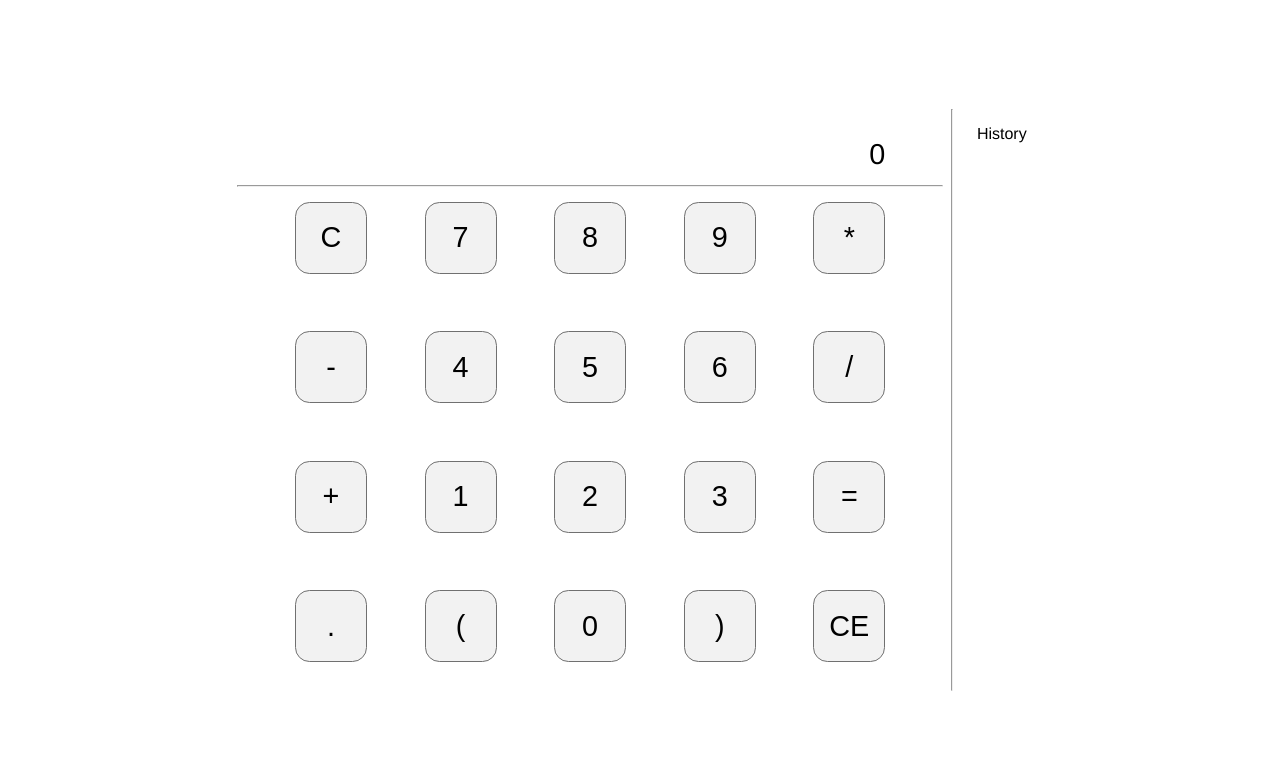
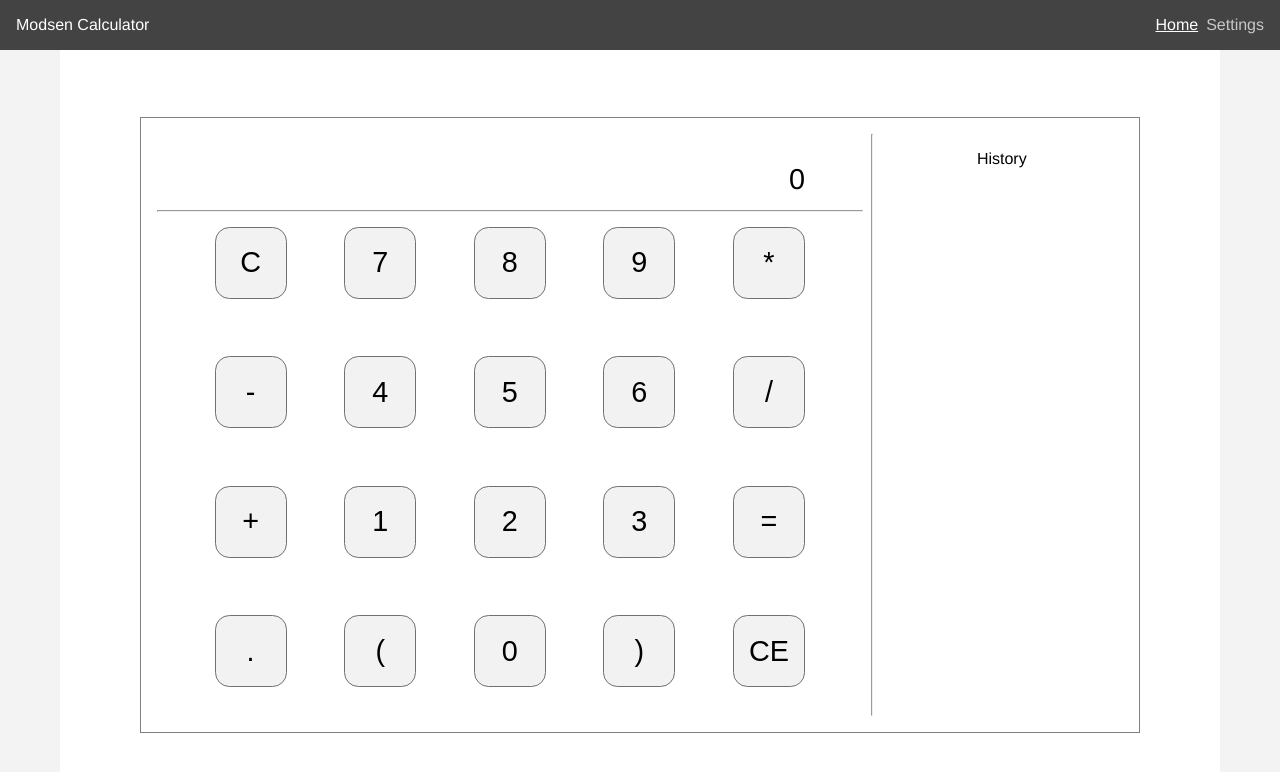
Before and after one commit to satma0745/modsen-calc, a React app: page / in a window 1280 px wide. Shown: the top 772 px of the page. Built offline with nearby package versions, Linux system fonts and the light colour scheme.

Commit message:
Configure routing

```diff
--- a/package.json
+++ b/package.json
@@ -2,6 +2,7 @@
   "devDependencies": {
     "@types/react": "^17.0.17",
     "@types/react-dom": "^17.0.9",
+    "@types/react-router-dom": "^5.1.8",
     "@types/styled-components": "^5.1.12",
     "@typescript-eslint/eslint-plugin": "^4.29.1",
     "@typescript-eslint/parser": "^4.29.1",
@@ -27,6 +28,7 @@
   "dependencies": {
     "react": "^17.0.2",
     "react-dom": "^17.0.2",
+    "react-router-dom": "^5.2.0",
     "styled-components": "^5.3.0",
     "ts-pattern": "^3.2.4"
   }
--- a/src/components/Calculator.tsx
+++ b/src/components/Calculator.tsx
@@ -8,13 +8,21 @@ import Keypad from './Keypad'
 import History from './History'
 
 const Surface = styled.div`
+  padding: 1em;
+  border: 1px solid gray;
   display: flex;
   flex-direction: row;
 `
 
+interface SectionProps {
+  scale?: number
+  grow?: number
+}
+
 const Section = styled.section`
   padding: 1em 0;
-  font-size: ${({ scale }: { scale?: number }) => scale ?? 1}em;
+  font-size: ${({ scale }: SectionProps) => scale ?? 1}em;
+  flex-grow: ${({ grow }: SectionProps) => grow};
 `
 
 const SectionSeparator = styled.hr`
@@ -34,7 +42,7 @@ const Calculator: FC = () => {
 
       <SectionSeparator />
 
-      <Section>
+      <Section grow={1}>
         <History history={history} />
       </Section>
     </Surface>
--- /dev/null
+++ b/src/components/Header.tsx
@@ -0,0 +1,48 @@
+import React, { FC } from 'react'
+import { NavLink } from 'react-router-dom'
+import styled from 'styled-components'
+
+const Surface = styled.div`
+  color: #fff;
+  background-color: #434343;
+
+  padding: 1rem;
+
+  display: flex;
+  flex-direction: row;
+`
+
+const Logo = styled.div``
+
+const Spacer = styled.div`
+  flex-grow: 1;
+`
+
+const Link = styled(NavLink)`
+  color: inherit;
+  margin-left: 0.5em;
+
+  opacity: 0.7;
+  text-decoration: none;
+
+  &.active {
+    opacity: 1;
+    text-decoration: underline;
+  }
+`
+
+const Header: FC = () => (
+  <Surface>
+    <Logo>Modsen Calculator</Logo>
+
+    <Spacer />
+
+    <Link exact to="/">
+      Home
+    </Link>
+
+    <Link to="/settings">Settings</Link>
+  </Surface>
+)
+
+export default Header
--- a/src/components/Root.tsx
+++ b/src/components/Root.tsx
@@ -1,6 +1,37 @@
 import React, { FC } from 'react'
-import Calculator from './Calculator'
+import { BrowserRouter } from 'react-router-dom'
+import styled from 'styled-components'
 
-const Root: FC = () => <Calculator />
+import PageSwitch from '@pages'
+
+import Header from './Header'
+
+const App = styled.div`
+  height: 100vh;
+  display: flex;
+  flex-direction: column;
+  background-color: #f3f3f3;
+`
+
+const Page = styled.div`
+  flex-grow: 1;
+  width: min(1000px, 100%);
+  margin: 0 auto;
+  padding: 2rem 5rem;
+  box-sizing: content-box;
+  background-color: #fff;
+  box-shadow: #00000001 0 0 10px 5px;
+`
+
+const Root: FC = () => (
+  <BrowserRouter>
+    <App>
+      <Header />
+      <Page>
+        <PageSwitch />
+      </Page>
+    </App>
+  </BrowserRouter>
+)
 
 export default Root
--- a/src/index.css
+++ b/src/index.css
@@ -8,11 +8,4 @@ body {
   font-family: Helvetica, Arial, sans-serif;
   display: flex;
   flex-direction: column;
-  justify-content: center;
 }
-
-#root {
-  display: flex;
-  flex-direction: row;
-  justify-content: center;
-}
--- /dev/null
+++ b/src/pages/CalculatorPage.tsx
@@ -0,0 +1,19 @@
+import React, { FC } from 'react'
+import styled from 'styled-components'
+
+import Calculator from '@components/Calculator'
+
+const PositioningWrapper = styled.div`
+  height: 100%;
+  display: flex;
+  flex-direction: column;
+  justify-content: space-around;
+`
+
+const CalculatorPage: FC = () => (
+  <PositioningWrapper>
+    <Calculator />
+  </PositioningWrapper>
+)
+
+export default CalculatorPage
--- /dev/null
+++ b/src/pages/SettingsPage.tsx
@@ -0,0 +1,5 @@
+import React, { FC } from 'react'
+
+const SettingsPage: FC = () => <h1>Settings</h1>
+
+export default SettingsPage
--- /dev/null
+++ b/src/pages/index.tsx
@@ -0,0 +1,19 @@
+import React, { FC } from 'react'
+import { Switch, Route } from 'react-router-dom'
+
+import CalculatorPage from './CalculatorPage'
+import SettingsPage from './SettingsPage'
+
+const PageSwitch: FC = () => (
+  <Switch>
+    <Route path="/settings">
+      <SettingsPage />
+    </Route>
+
+    <Route path="/">
+      <CalculatorPage />
+    </Route>
+  </Switch>
+)
+
+export default PageSwitch
--- a/tsconfig.json
+++ b/tsconfig.json
@@ -17,7 +17,9 @@
       "@core": ["src/core"],
       "@core/*": ["src/core/*"],
       "@hooks": ["src/hooks"],
-      "@hooks/*": ["src/hooks/*"]
+      "@hooks/*": ["src/hooks/*"],
+      "@pages": ["src/pages"],
+      "@pages/*": ["src/pages/*"]
     }
   },
   "exclude": ["node_modules"]
--- a/webpack.config.js
+++ b/webpack.config.js
@@ -10,6 +10,7 @@ module.exports = {
   entry: './src/index.tsx',
   output: {
     path: `${__dirname}/dist/`,
+    publicPath: '/',
   },
   module: {
     rules: [
@@ -28,6 +29,9 @@ module.exports = {
     ],
   },
   devtool: production ? undefined : 'source-map',
+  devServer: {
+    historyApiFallback: true,
+  },
   plugins: [new HtmlWebpackPlugin({ template: './public/index.html' }), new MiniCssExtractPlugin()],
   resolve: {
     alias: {
@@ -35,6 +39,7 @@ module.exports = {
       '@components': path.resolve(__dirname, 'src/components'),
       '@core': path.resolve(__dirname, 'src/core'),
       '@hooks': path.resolve(__dirname, 'src/hooks'),
+      '@pages': path.resolve(__dirname, 'src/pages'),
     },
   },
 }
```
Also changed, not shown: 2 other files (tests, documents, lock files or other folders).
